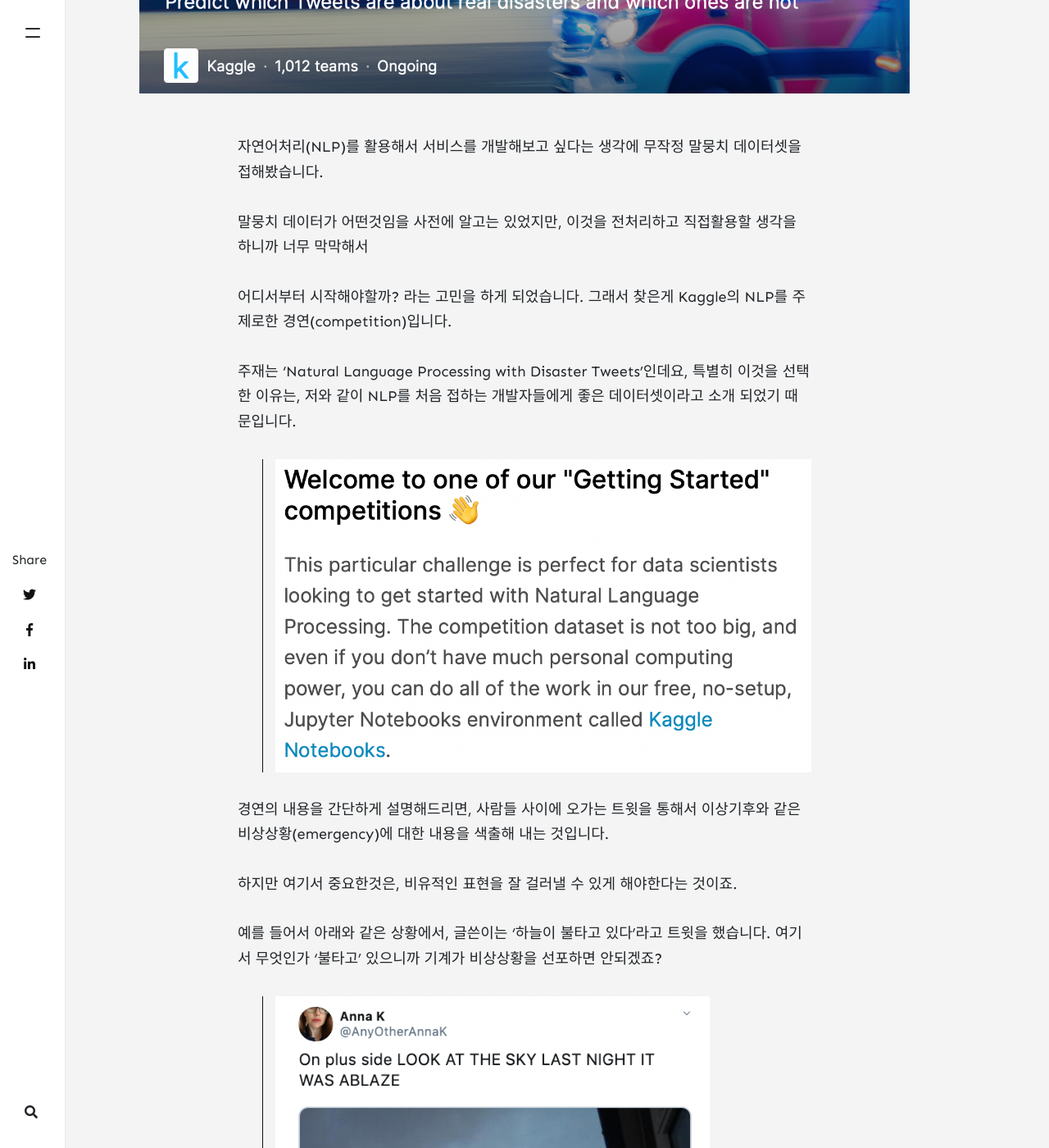
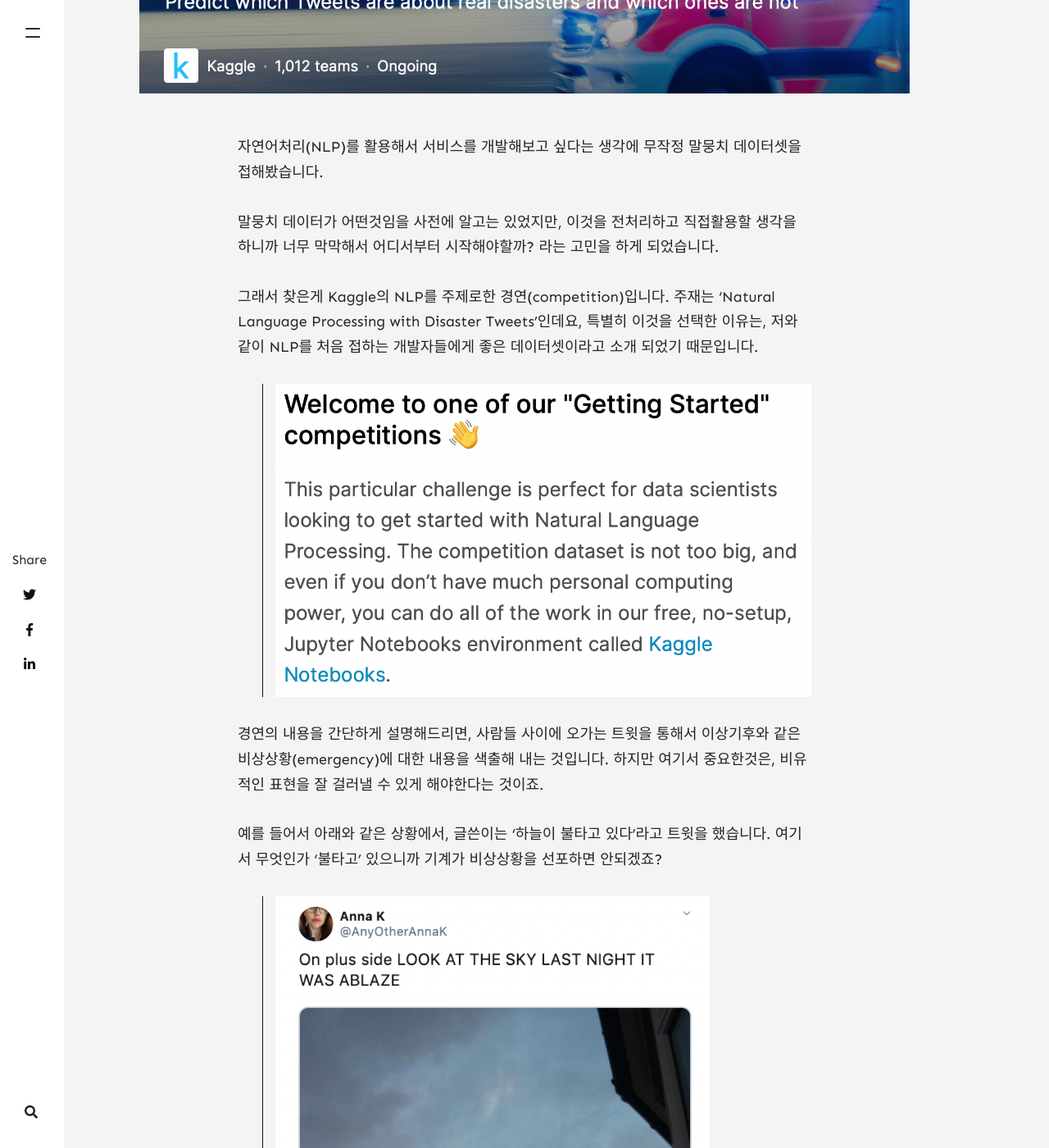
Before and after one commit to wltn0/OYJ-hansung.github.io, a Jekyll site: the page built from _posts/2021-12-1-NLP-Kaggle.md, in a window 1280 px wide and 1400 px high, scrolled down 632 px. Shown: the whole window at 82% size. Built offline with Jekyll 4.4.1, drawn with Linux system fonts in a browser that asks for light colours; nearby versions of some CDN libraries; comment, search, counter and statistics services are not loaded.

```diff
--- a/_posts/2021-12-1-NLP-Kaggle.md
+++ b/_posts/2021-12-1-NLP-Kaggle.md
@@ -10,18 +10,14 @@ rating: 4.5
 
 자연어처리(NLP)를 활용해서 서비스를 개발해보고 싶다는 생각에 무작정 말뭉치 데이터셋을 접해봤습니다.
 
-말뭉치 데이터가 어떤것임을 사전에 알고는 있었지만, 이것을 전처리하고 직접활용할 생각을 하니까 너무 막막해서
+말뭉치 데이터가 어떤것임을 사전에 알고는 있었지만, 이것을 전처리하고 직접활용할 생각을 하니까 너무 막막해서 어디서부터 시작해야할까? 라는 고민을 하게 되었습니다.
 
-어디서부터 시작해야할까? 라는 고민을 하게 되었습니다. 그래서 찾은게 Kaggle의 NLP를 주제로한 경연(competition)입니다.
-
-주재는 'Natural Language Processing with Disaster Tweets'인데요,
+그래서 찾은게 Kaggle의 NLP를 주제로한 경연(competition)입니다. 주재는 'Natural Language Processing with Disaster Tweets'인데요,
 특별히 이것을 선택한 이유는, 저와 같이 NLP를 처음 접하는 개발자들에게 좋은 데이터셋이라고 소개 되었기 때문입니다.
 
 > ![image](/assets/images/kaggle_.png)
 
-경연의 내용을 간단하게 설명해드리면, 사람들 사이에 오가는 트윗을 통해서 이상기후와 같은 비상상황(emergency)에 대한 내용을 색출해 내는 것입니다.
-
-하지만 여기서 중요한것은, 비유적인 표현을 잘 걸러낼 수 있게 해야한다는 것이죠.
+경연의 내용을 간단하게 설명해드리면, 사람들 사이에 오가는 트윗을 통해서 이상기후와 같은 비상상황(emergency)에 대한 내용을 색출해 내는 것입니다. 하지만 여기서 중요한것은, 비유적인 표현을 잘 걸러낼 수 있게 해야한다는 것이죠.
 
 예를 들어서 아래와 같은 상황에서, 글쓴이는 '하늘이 불타고 있다'라고 트윗을 했습니다. 여기서 무엇인가 '불타고' 있으니까 기계가 비상상황을 선포하면 안되겠죠?
 
```
